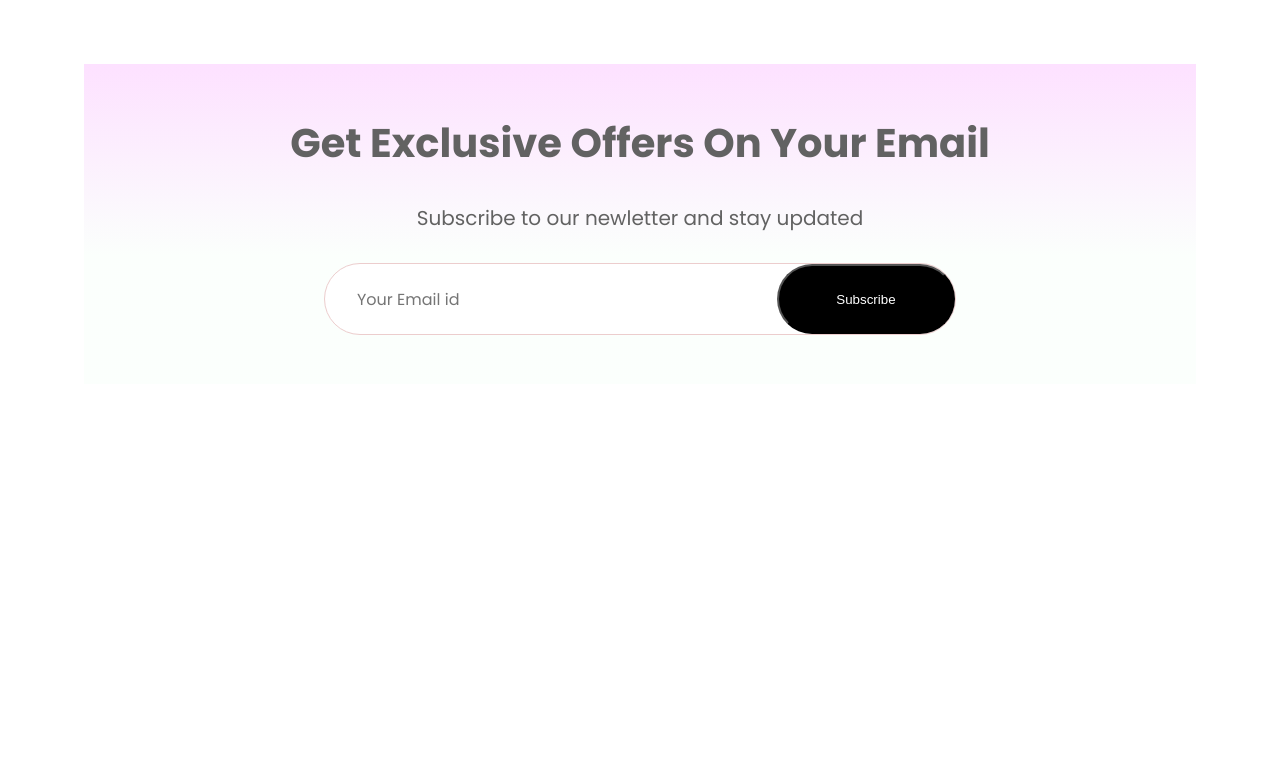
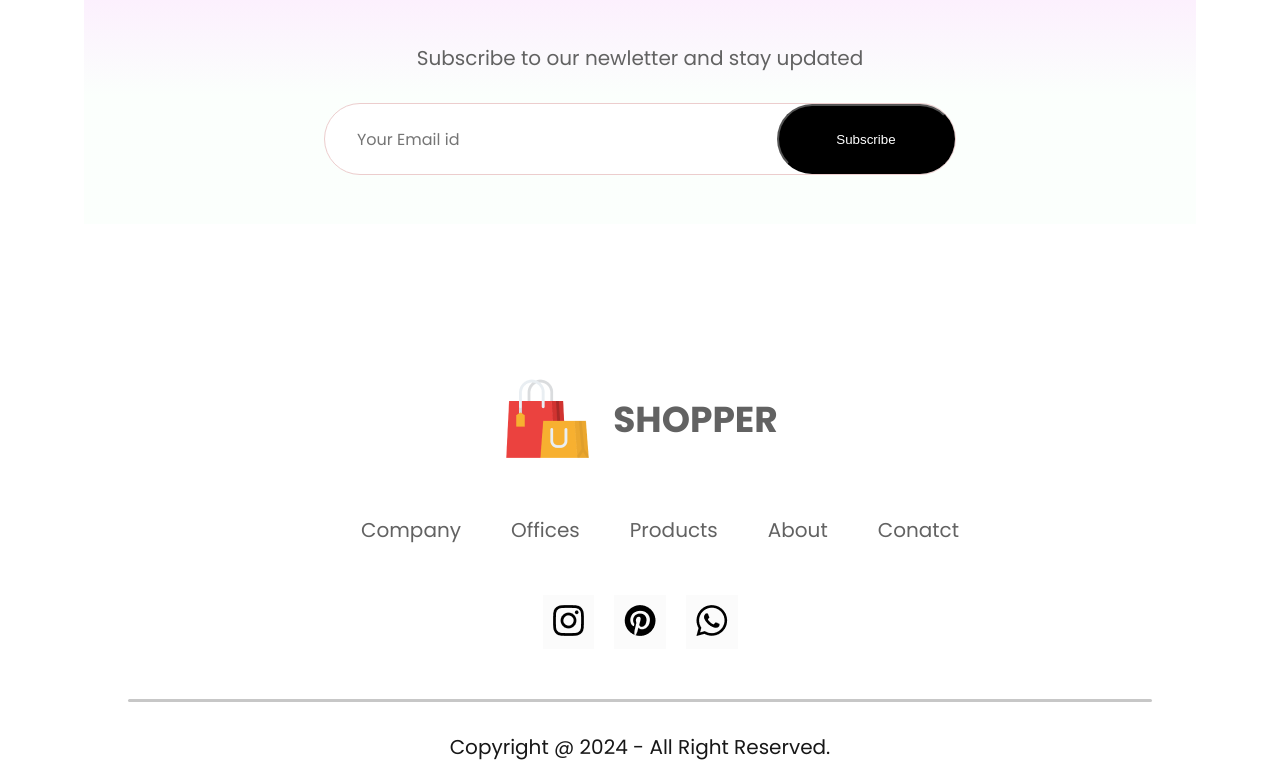
Before and after one commit to Anjali331997/E-commerce-MERN-Stack, a React (Create React App) app in the folder frontend/: page / in a window 1280 px wide. Shown: the part 3213-3995 px from the top of the page. Before the commit the page ends 3747 px from the top, so only its background shows below. Built offline with nearby package versions, Linux system fonts and the light colour scheme.

Commit message:
footer css complete

```diff
--- a/frontend/src/App.js
+++ b/frontend/src/App.js
@@ -6,6 +6,7 @@ import ShopCategory from './pages/ShopCategory';
 import Product from './pages/Product'
 import Cart from './pages/Cart'
 import LoginSignup from './pages/LoginSignup'
+import Footer from './components/footer/Footer';
 
 function App() {
   return (
@@ -23,6 +24,7 @@ function App() {
           <Route path='/cart' element={<Cart/>} />
           <Route path='/login' element={<LoginSignup/>}/>
         </Routes>
+        <Footer/>
       </BrowserRouter>
     </div>
   );
--- a/frontend/src/components/Hero/Hero.css
+++ b/frontend/src/components/Hero/Hero.css
@@ -1,5 +1,5 @@
 .hero {
-    height: 100vh;
+    height: 80vh;
     background: linear-gradient(180deg, #fde1ff, #e1ffea22 60%);
     display: flex;
     border: 1px purple solid;
@@ -63,7 +63,8 @@
 }
 
 .hero-right img{
-    width: 70%;
+    width: 60%;
+    height: 100%;
     object-fit: cover;
     object-position: center;
 }
--- a/frontend/src/components/footer/Footer.css
+++ b/frontend/src/components/footer/Footer.css
@@ -0,0 +1,63 @@
+.footer{
+    display: flex;
+    flex-direction: column;
+    justify-content: center;
+    align-items: center;
+    gap: 50px;
+}
+
+.footer-logo{
+    display: flex;
+    align-items: center;
+    gap: 20px;
+
+}
+
+.footer-logo p{
+    color: var(--grey);
+    font-size: 36px;
+    font-weight: 700;
+}
+
+.footer-links{
+    display: flex;
+    list-style: none;
+    gap: 50px;
+    color: var(--grey);
+    font-size: 20px;
+}
+
+.footer-links li{
+    cursor: pointer;
+}
+
+.footer-socials-icon{
+   display: flex;
+   gap: 20px;
+
+}
+
+.footer-icons-container{
+    padding: 10px;
+    padding-bottom: 6px;
+    background:#fbfbfb;
+}
+
+.footer-copyright{
+    display: flex;
+    flex-direction: column;
+    align-items: center;
+    gap: 30px;
+    width: 100%;
+    margin-bottom: 20px;
+    color: var(--black);
+    font-size: 20px;
+}
+
+.footer-copyright hr{
+    width: 80%;
+    border: none;
+    border-radius: 10px;
+    height: 3px;
+    background: #c7c7c7;
+}
--- a/frontend/src/components/footer/Footer.jsx
+++ b/frontend/src/components/footer/Footer.jsx
@@ -1,10 +1,39 @@
 import React from 'react'
 import './Footer.css'
+import footer_logo from '../Assests/logo_big.png'
+import instagram_icon from '../Assests/instagram_icon.png'
+import pinterest_icon from '../Assests/pintester_icon.png'
+import whatsapp_icon from '../Assests/whatsapp_icon.png'
 
 const Footer = () => {
   return (
-    <div>
-
+    <div className='footer'>
+        <div className="footer-logo">
+            <img src={footer_logo} alt="footer_logo" />
+            <p>SHOPPER</p>
+        </div>
+        <ul className="footer-links">
+            <li>Company</li>
+            <li>Offices</li>
+            <li>Products</li>
+            <li>About</li>
+            <li>Conatct</li>
+        </ul>
+        <div className="footer-socials-icon">
+            <div className="footer-icons-container">
+                <img src={instagram_icon} alt="instagram" />
+            </div>
+            <div className="footer-icons-container">
+                <img src={pinterest_icon} alt="pinterest" />
+            </div>
+            <div className="footer-icons-container">
+                <img src={whatsapp_icon} alt="whatsapp" />
+            </div>
+        </div>
+        <div className="footer-copyright">
+            <hr />
+            <p>Copyright @ 2024 - All Right Reserved.</p>
+        </div>
     </div>
   )
 }
```
